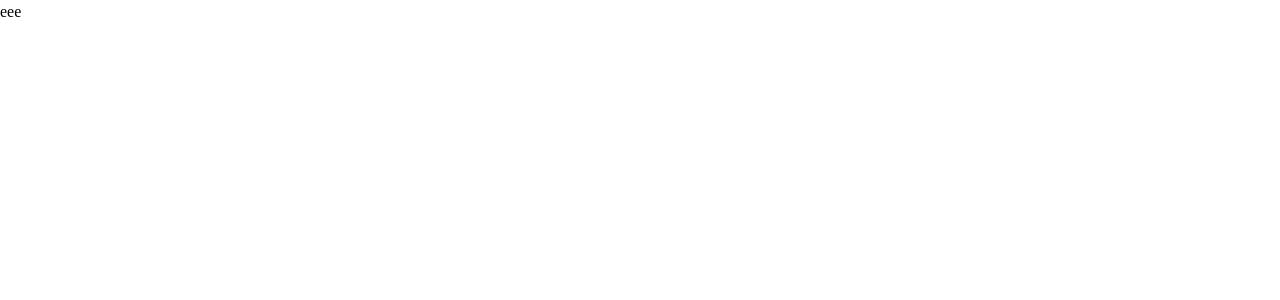
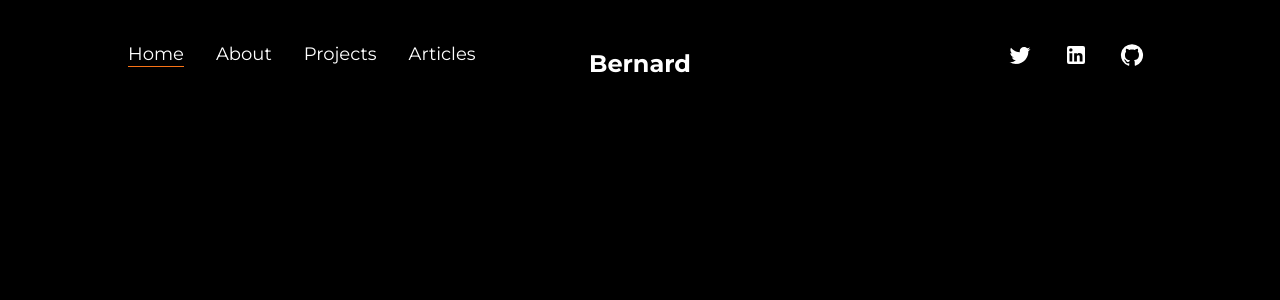
Before and after one commit to Bernard065/bernardbeben, a Next.js app: page / in a window 1280 px wide. Shown: the top 300 px of the page. Built offline with nearby package versions, Linux system fonts and the light colour scheme.

Commit message:
creating navlinks

```diff
--- /dev/null
+++ b/src/components/Logo.js
@@ -0,0 +1,27 @@
+import { motion } from 'framer-motion';
+import Link from 'next/link';
+import React from 'react';
+
+const MotionLink = motion(Link);
+
+const Logo = () => {
+  return (
+    <div className='flex items-center justify-center mt-10'>
+      <MotionLink
+        href='/'
+        className='flex items-center justify-center text-2xl font-bold'
+        whileHover={{
+            backgroundColor: ["rgba(0, 0, 0, 0)", "rgba(131,58,180,1)","rgba(253,29,29,1)","rgba(252,176,69,1)","rgba(131,58,180,1)", "rgba(0, 0, 0, 0)"],
+            transition: { duration: 1, repeat: Infinity }
+        }}
+
+      >
+
+        Bernard
+
+      </MotionLink>
+    </div>
+  );
+};
+
+export default Logo;
--- /dev/null
+++ b/src/components/Navbar.js
@@ -0,0 +1,73 @@
+import Link from "next/link"
+import TwitterIcon from '@mui/icons-material/Twitter';
+import LinkedInIcon from '@mui/icons-material/LinkedIn';
+import GitHubIcon from '@mui/icons-material/GitHub';
+
+
+import Logo from "./Logo";
+import { useRouter } from "next/router";
+
+
+
+const CustomLink = ({ href, title, className }) => {
+    const router = useRouter();
+    //console.log(router)
+  return (
+    <Link href={href} className={`${className} relative group`}>
+      {title}
+      <span className={`h-[1px] inline-block w-0 bg-orange-500 absolute left-0 -bottom-0.5 group-hover:w-full transition-[width] ease duration-300 ${router.asPath === href ? 'w-full' : 'w-0'}`}>&nbsp;</span>
+    </Link>
+  );
+};
+
+
+const Navbar = () => {
+  return (
+    <header className="w-full px-32 py-8 font-mediun text-white text-lg flex items-center justify-between">
+        <nav>
+            <CustomLink href='/' title='Home' className='mr-4' />
+            <CustomLink href='/about' title='About' className='mx-4' />
+            <CustomLink href='/projects' title='Projects' className="mx-4" />
+            <CustomLink href='/articles' title='Articles' className='ml-4' />
+
+        </nav>
+
+        <nav className="space-x-4">
+            <Link
+                href='/'
+                target="{_blank"
+                className="inline-block p-2 rounded-full hover:bg-orange-500 transition-colors ease-in-out duration-300"
+            >
+                    <TwitterIcon className="w-6 h-6 text-white" />
+            </Link>
+            <Link
+                href='/'
+                target="{_blank}"
+                className="inline-block p-2 rounded-full hover:bg-orange-500 transition-colors ease-in-out duration-300"
+            >
+                    <LinkedInIcon className="w-6 h-6 text-white" />
+            </Link>
+            <Link
+                href='/'
+                target="{_blank}"
+                className="inline-block p-2 rounded-full hover:bg-orange-500 transition-colors ease-in-out duration-300"
+            >
+                    <GitHubIcon className="w-6 h-6 text-white" />
+            </Link>
+            {/* <Link
+                href="/"
+                target="_blank"
+                className="inline-block p-2 rounded-full hover:bg-orange-500 transition-colors ease-in-out duration-300"
+                >
+                <MediumSVG className="w-6 h-6 text-white" />
+            </Link> */}
+
+        </nav>
+        <div className="absolute left-[50%] top-2 translate-x-[-50%]">
+            <Logo />
+        </div>
+    </header>
+  )
+}
+
+export default Navbar
--- a/src/pages/_app.js
+++ b/src/pages/_app.js
@@ -1,17 +1,18 @@
+import Navbar from '@/components/Navbar'
 import '@/styles/globals.css'
 import { Montserrat } from 'next/font/google'
 
 const montserrat = Montserrat({
   subsets: ['latin'],
-  variable: '--font-mont'
+  variable: '--font-mont',
 })
 
-function MyApp({ Component, pageProps }) {
+const App = ({ Component, pageProps }) => {
   return (
-    <main className={`${montserrat.variable} font-mont`}>
+    <main className={`${montserrat.variable} font-sans bg-black w-full min-h-screen`}>
+      <Navbar />
       <Component {...pageProps} />
     </main>
   )
 }
-
-export default MyApp;
+export default App;
--- a/src/pages/index.js
+++ b/src/pages/index.js
@@ -14,8 +14,7 @@ export default function Home() {
         <meta name="viewport" content="width=device-width, initial-scale=1" />
         <link rel="icon" href="/favicon.ico" />
       </Head>
-      <main className=''>
-        <h1>eee</h1>
+      <main>
       </main>
     </>
   )
--- a/tailwind.config.js
+++ b/tailwind.config.js
@@ -1,22 +1,25 @@
 /** @type {import('tailwindcss').Config} */
 module.exports = {
   content: [
-    './pages/**/*.{js,ts,jsx,tsx}',
-    './components/**/*.{js,ts,jsx,tsx}',
-    './app/**/*.{js,ts,jsx,tsx}',
+    "./app/**/*.{js,ts,jsx,tsx,mdx}",
+    "./pages/**/*.{js,ts,jsx,tsx,mdx}",
+    "./components/**/*.{js,ts,jsx,tsx,mdx}",
+
+    // Or if using `src` directory:
+    "./src/**/*.{js,ts,jsx,tsx,mdx}",
   ],
   theme: {
     extend: {
       fontFamily: {
-        sans: ['var(--font-sans)'],
-        mono: ['var(--font-mont)'],
+        sans: ['var(--font-mont)'],
+        mono: ['var(--font-roboto-mono)'],
       },
       colors: {
         dark: "#1b1b1b",
         light: "#f5f5f5",
         primary: "#863E96",
         primaryDark: "#58E609",
-      }
+      },
     },
   },
   plugins: [],
```
Also changed, not shown: package.json (+10 -1 lines), public/All-Texts/styles.txt, 2 other files (tests, documents, lock files or other folders).
